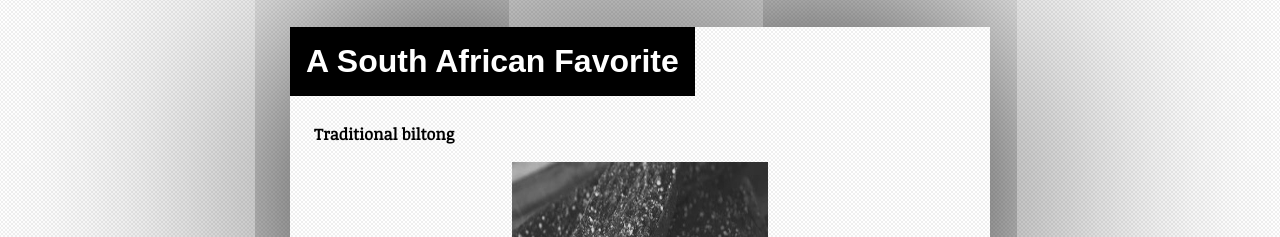
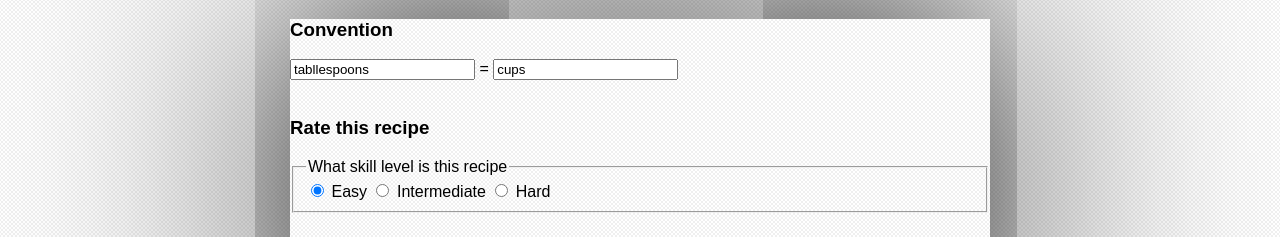
Before and after one commit to Daniella-murphy/Recipe, a plain HTML site: page html/DMurphy.html in a window 1280 px wide. Shown: the top 237 px of the page. Drawn offline with Linux system fonts and the light colour scheme.

Commit message:
Update DMurphy.html

```diff
--- a/html/DMurphy.html
+++ b/html/DMurphy.html
@@ -11,6 +11,22 @@
 </head>
 
 <body>
+  <h3>Convention</h3>
+<form>
+  <input type="text" id="input_label_1" name="label_1" value="tabllespoons"> =
+  <input type="text" id="input_label_2" name="label_2" value="cups"><br><br>
+</form>
+
+<h3>Rate this recipe</h3>
+<fieldset>
+  <legend>What skill level is this recipe</legend>
+  <input type="radio" id="easy_opt" name="easy" value="Easy" checked />
+  <label for="easy_opt">Easy</label>
+  <input type="radio" id="i_opt" name="intermediate" value="Intermediate" />
+  <label for="i_opt">Intermediate</label>
+  <input type="radio" id="hard_opt" name="hard" value="Hard"/>
+  <label for="hard_opt">Hard</label>
+</fieldset>
   <h2>A South African Favorite</h2>
   <p><strong>Traditional biltong</strong></p>
   <img src="../images/Biltong.jpeg" alt="Tradtional Biltong after it has been cured and dried, the meat is spiced with salt and other spices"
```
